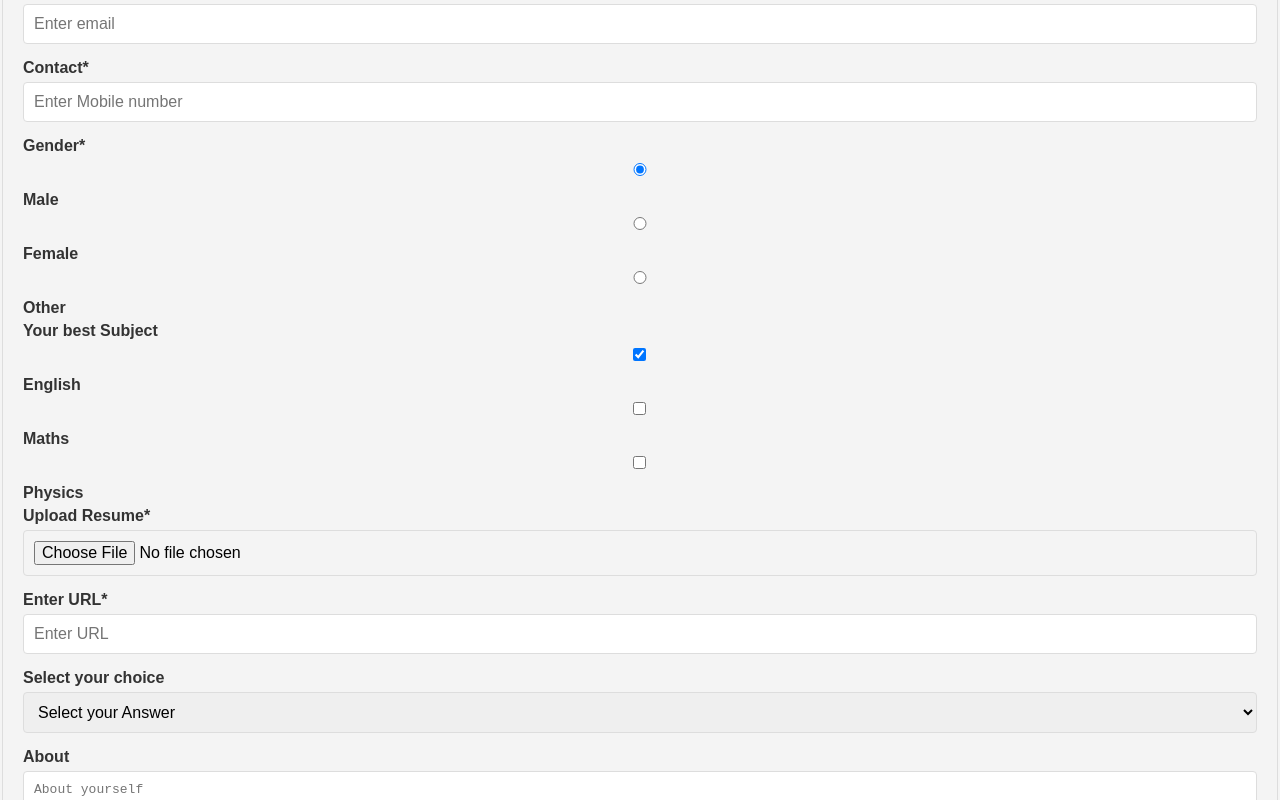
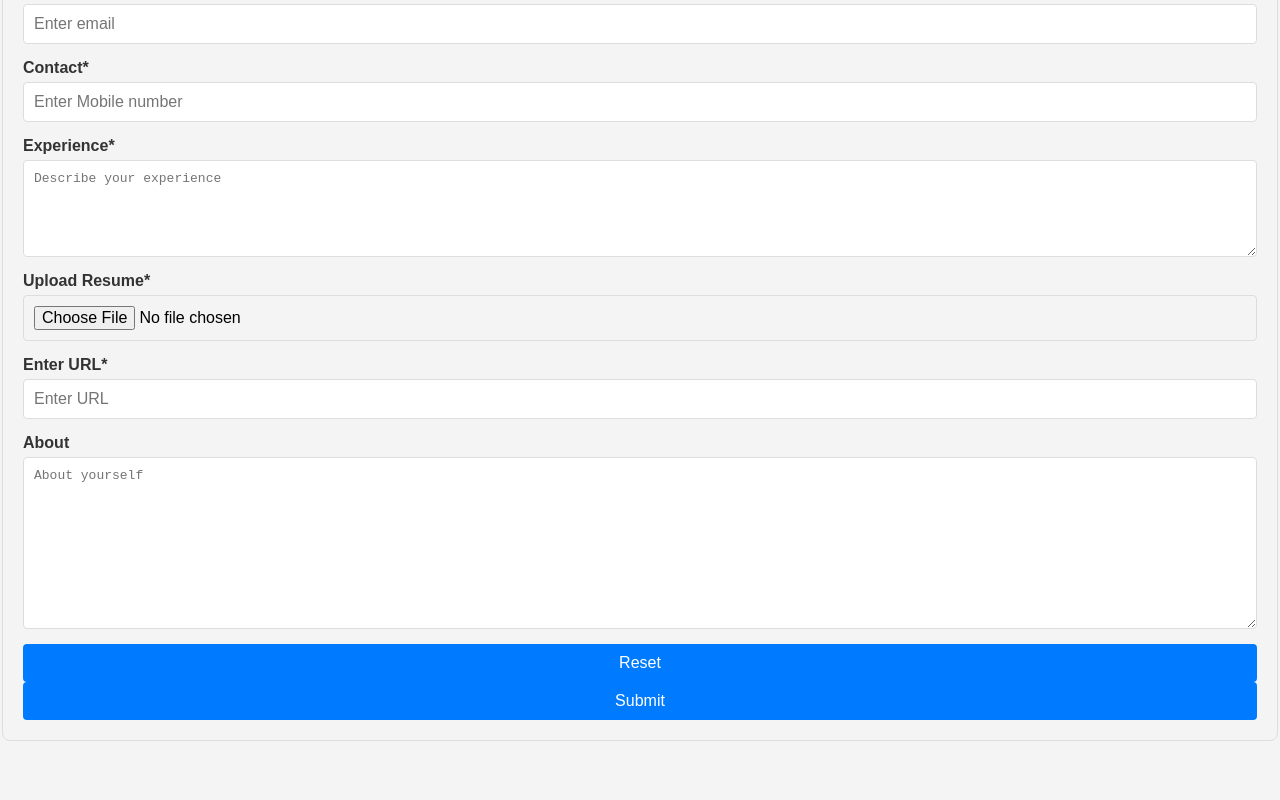
Before and after one commit to 401hackathon2024fall/jobApplicationManager, a React (Create React App) app in the folder frontend/: page /resume in a window 1280 px wide. Shown: the part 340-1140 px from the top of the page. After the commit the page ends 1101 px from the top, so only its background shows below. Built offline with nearby package versions, Linux system fonts and the light colour scheme.

Commit message:
remove subject

```diff
--- a/frontend/src/Components/Resume/Resume.jsx
+++ b/frontend/src/Components/Resume/Resume.jsx
@@ -7,15 +7,9 @@ function Resume({ masterResume }) {
     const [lastName, setLastName] = useState("");
     const [email, setEmail] = useState("");
     const [contact, setContact] = useState("");
-    const [gender, setGender] = useState("male");
-    const [subjects, setSubjects] = useState({
-        english: true,
-        maths: false,
-        physics: false,
-    });
+    const [experience, setExperience] = useState("");
     const [resume, setResume] = useState(null);
     const [url, setUrl] = useState("");
-    const [selectedOption, setSelectedOption] = useState("");
     const [about, setAbout] = useState("");
 
     // Initialize state with master resume data if provided
@@ -25,15 +19,9 @@ function Resume({ masterResume }) {
             setLastName(masterResume.lastName || "");
             setEmail(masterResume.email || "");
             setContact(masterResume.contact || "");
-            setGender(masterResume.gender || "male");
-            setSubjects(masterResume.subjects || {
-                english: true,
-                maths: false,
-                physics: false,
-            });
+            setExperience(masterResume.experience || "");
             setResume(masterResume.resume || null);
             setUrl(masterResume.url || "");
-            setSelectedOption(masterResume.selectedOption || "");
             setAbout(masterResume.about || "");
         }
     }, [masterResume]);
@@ -45,21 +33,12 @@ function Resume({ masterResume }) {
             lastName,
             email,
             contact,
-            gender,
-            selectedOption,
-            subjects,
+            experience,
             resume,
             url,
             about
         );
         // Add your form submission logic here, e.g., save to a new resume file
-    };
-
-    const handleSubjectChange = (sub) => {
-        setSubjects((prev) => ({
-            ...prev,
-            [sub]: !prev[sub],
-        }));
     };
 
     const handleReset = () => {
@@ -69,22 +48,16 @@ function Resume({ masterResume }) {
             setLastName(masterResume.lastName || "");
             setEmail(masterResume.email || "");
             setContact(masterResume.contact || "");
-            setGender(masterResume.gender || "male");
-            setSubjects(masterResume.subjects || {
-                english: true,
-                maths: false,
-                physics: false,
-            });
+            setExperience(masterResume.experience || "");
             setResume(masterResume.resume || null);
             setUrl(masterResume.url || "");
-            setSelectedOption(masterResume.selectedOption || "");
             setAbout(masterResume.about || "");
         }
     };
 
     return (
         <div>
-            <h1>Form in React</h1>
+            <h1>Master Resume</h1>
             <fieldset>
                 <form onSubmit={handleSubmit}>
                     <label htmlFor="firstname">First Name*</label>
@@ -127,59 +100,17 @@ function Resume({ masterResume }) {
                         placeholder="Enter Mobile number"
                         required
                     />
-                    <label>Gender*</label>
-                    <input
-                        type="radio"
-                        name="gender"
-                        value="male"
-                        id="male"
-                        checked={gender === "male"}
-                        onChange={(e) => setGender(e.target.value)}
-                    />
-                    <label htmlFor="male">Male</label>
-                    <input
-                        type="radio"
-                        name="gender"
-                        value="female"
-                        id="female"
-                        checked={gender === "female"}
-                        onChange={(e) => setGender(e.target.value)}
-                    />
-                    <label htmlFor="female">Female</label>
-                    <input
-                        type="radio"
-                        name="gender"
-                        value="other"
-                        id="other"
-                        checked={gender === "other"}
-                        onChange={(e) => setGender(e.target.value)}
-                    />
-                    <label htmlFor="other">Other</label>
-                    <label htmlFor="subjects">Your best Subject</label>
-                    <input
-                        type="checkbox"
-                        name="subjects"
-                        id="english"
-                        checked={subjects.english}
-                        onChange={() => handleSubjectChange("english")}
-                    />
-                    <label htmlFor="english">English</label>
-                    <input
-                        type="checkbox"
-                        name="subjects"
-                        id="maths"
-                        checked={subjects.maths}
-                        onChange={() => handleSubjectChange("maths")}
-                    />
-                    <label htmlFor="maths">Maths</label>
-                    <input
-                        type="checkbox"
-                        name="subjects"
-                        id="physics"
-                        checked={subjects.physics}
-                        onChange={() => handleSubjectChange("physics")}
-                    />
-                    <label htmlFor="physics">Physics</label>
+                    <label htmlFor="experience">Experience*</label>
+                    <textarea
+                        name="experience"
+                        id="experience"
+                        cols="30"
+                        rows="5"
+                        value={experience}
+                        onChange={(e) => setExperience(e.target.value)}
+                        placeholder="Describe your experience"
+                        required
+                    ></textarea>
                     <label htmlFor="file">Upload Resume*</label>
                     <input
                         type="file"
@@ -198,28 +129,6 @@ function Resume({ masterResume }) {
                         placeholder="Enter URL"
                         required
                     />
-                    <label htmlFor="select">Select your choice</label>
-                    <select
-                        name="select"
-                        id="select"
-                        value={selectedOption}
-                        onChange={(e) => setSelectedOption(e.target.value)}
-                    >
-                        <option value="" disabled>
-                            Select your Answer
-                        </option>
-                        <optgroup label="Beginner">
-                            <option value="1">HTML</option>
-                            <option value="2">CSS</option>
-                            <option value="3">JavaScript</option>
-                        </optgroup>
-                        <optgroup label="Advanced">
-                            <option value="4">React</option>
-                            <option value="5">Node</option>
-                            <option value="6">Express</option>
-                            <option value="7">MongoDB</option>
-                        </optgroup>
-                    </select>
                     <label htmlFor="about">About</label>
                     <textarea
                         name="about"
@@ -229,7 +138,6 @@ function Resume({ masterResume }) {
                         value={about}
                         onChange={(e) => setAbout(e.target.value)}
                         placeholder="About yourself"
-                        required
                     ></textarea>
                     <button type="button" onClick={handleReset}>
                         Reset
```
